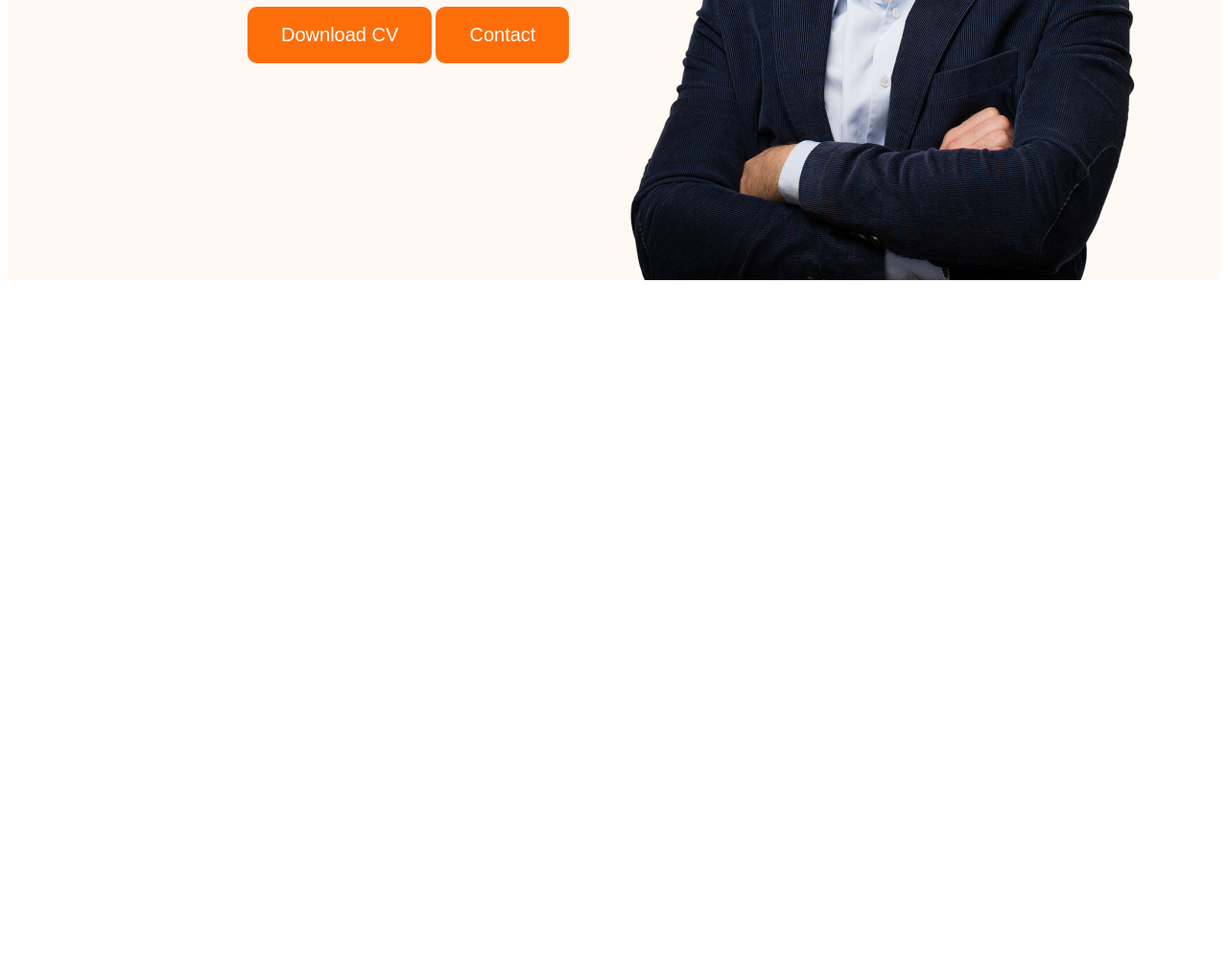
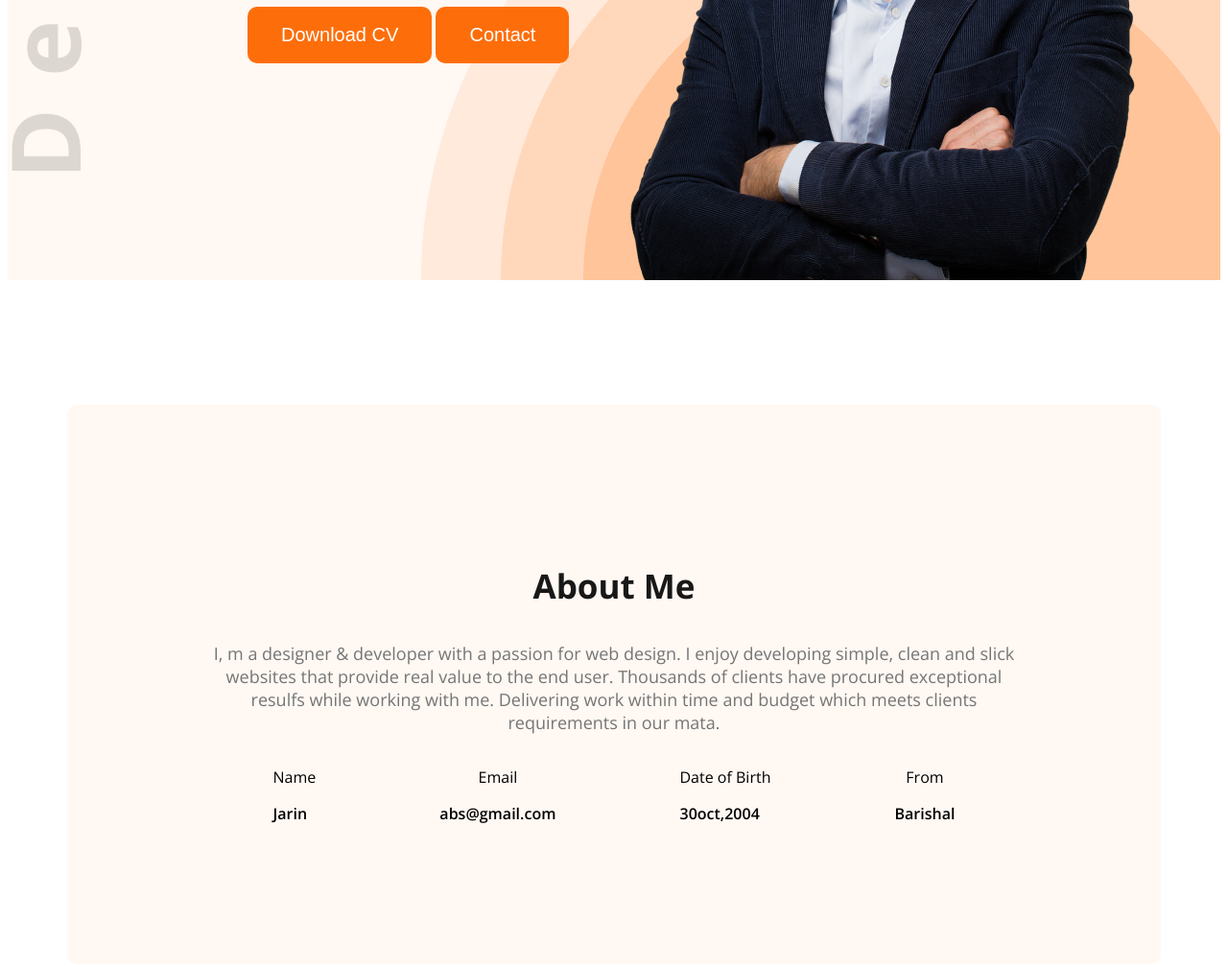
Before and after one commit to jaynab224/portfolio_Resource, a plain HTML site: page index.html in a window 1280 px wide. Shown: the part 635-1643 px from the top of the page at 96% size. Before the commit the page ends 935 px from the top, so only its background shows below. Drawn offline with nearby package versions, Linux system fonts and the light colour scheme.

Commit message:
about section added

```diff
--- a/assets/style.css
+++ b/assets/style.css
@@ -7,11 +7,52 @@
     "wdth" 100;
 }
 
+/* header */
+
+.header{
+
+    background-image: url('../images/developer.png'), url('../images/header_bg.png');
+     background-repeat: no-repeat;
+background-position:top left,bottom right ;
+
+}
  /* Shared CSS*/
  .bg2 {
     background-color: #FFF8F3;
  }
+ /* sectionpart */
+.section-title{
+     font-size: 35px;
+     font-weight:bold;
+     color: #181818;
+}
 
+.section-des{
+    font-size: 18px;
+    color:#757575;
+}
+/* about */
+.about{
+    border-radius: 10px;
+    padding: 130px 150px;
+    text-align: center;
+    margin-top: 130px;
+
+}
+.about-items{
+    display: flex;
+    justify-content: space-around;
+
+}
+.item-des{
+    font-weight: 600;
+    display: flex;
+}
+/* mainpart */
+.main{
+    max-width: 1140px;
+    margin: 0 auto;
+}
 .text-primary {
     color: #FD6E0A;
 }
--- a/index.html
+++ b/index.html
@@ -30,5 +30,38 @@
         <img class="heroimage" src="images/hardy.png" alt="">
         </div>
     </header>
+    <main class="main">
+        <!-- about -->
+       <section class="about bg2">
+        <h3 class="section-title">About Me</h3>
+      <p class="section-des">
+        I, m a designer & developer with a passion for web design. I enjoy developing simple, clean and slick websites that provide real value to the end user. Thousands of clients have procured exceptional resulfs while working with me. Delivering work within time and budget which meets clients requirements in our mata.
+      </p>
+    <div class="about-items">
+        <!-- .about-item*4>p.item-title+p.item-des -->
+           <div class="about-item">
+            <p class="item-title">Name</p>
+            <p class="item-des">Jarin</p>
+           </div>
+           <div class="about-item">
+            <p class="item-title">Email</p>
+            <p class="item-des">abs@gmail.com</p>
+           </div>
+           <div class="about-item">
+            <p class="item-title">Date of
+                Birth</p>
+            <p class="item-des">30oct,2004</p>
+           </div>
+           <div class="about-item">
+            <p class="item-title">From</p>
+            <p class="item-des">Barishal</p>
+           </div>
+
+
+    </div>
+
+
+    </section>
+    </main>
 </body>
 </html>
```
